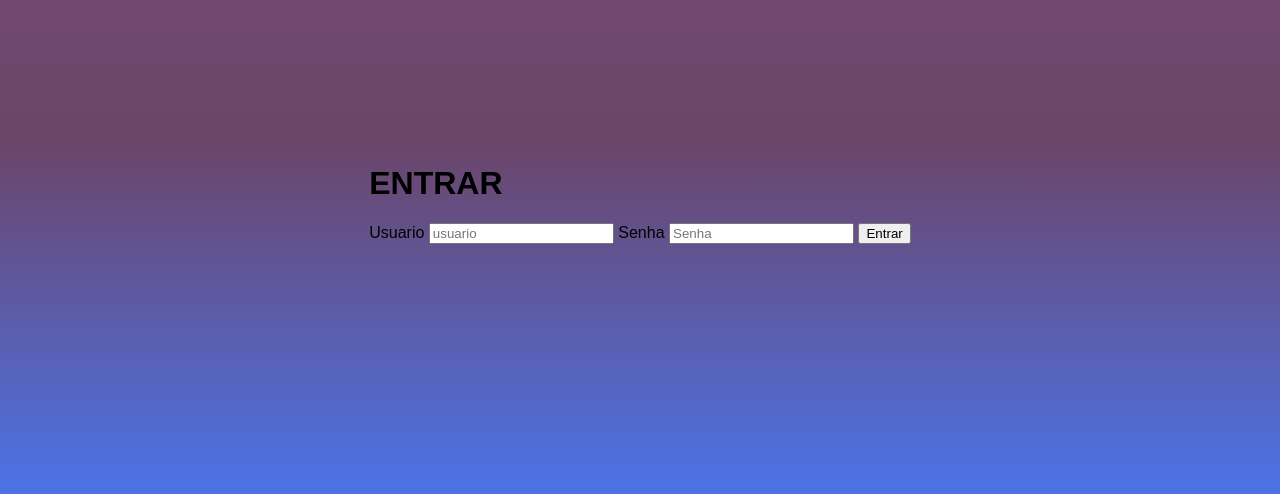
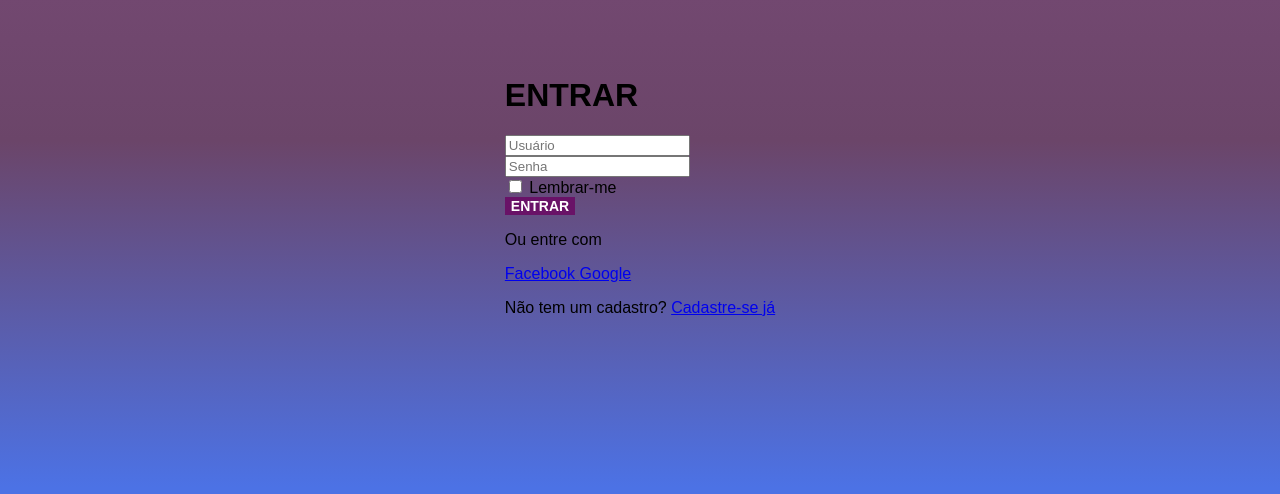
Before and after one commit to GiovannaBona/09-08CSS, a plain HTML site: page 09:08/login.html in a window 1280 px wide. Shown: the part 206-700 px from the top of the page. Drawn offline with Linux system fonts and the light colour scheme.

Commit message:
login.html

```diff
--- a/09:08/login.html
+++ b/09:08/login.html
@@ -1,21 +1,39 @@
 <!DOCTYPE html>
-<html lang="en">
+<html lang="pt-BR">
 <head>
     <meta charset="UTF-8">
     <meta name="viewport" content="width=device-width, initial-scale=1.0">
-   <link rel="stylesheet" href="style.css">
     <title>Login</title>
+    <link rel="stylesheet" href="style.css">
 </head>
 <body>
-    <div class="caixa-login">
+    <div class="container">
         <h1>ENTRAR</h1>
-     <form action="" method="post">
-    <label for="usuario">Usuario</label>
-    <input type="text" placeholder="usuario">
-    <label for="senha">Senha</label>
-    <input type="password" placeholder="Senha">
-    <input type="submit" value="Entrar">
-     </form>
+        <form action="">
+            <div class="form-group">
+                <input type="text" id="usuario" name="usuario" placeholder="Usuário">
+            </div>
+            <div class="form-group">
+                <input type="password" id="senha" name="senha" placeholder="Senha">
+            </div>
+            <div class="form-group">
+                <input type="checkbox" id="lembrar-me" name="lembrar-me">
+                <label for="lembrar-me">Lembrar-me</label>
+            </div>
+            <button type="submit" class="btn">ENTRAR</button>
+        </form>
+        <div class="social-login">
+            <p>Ou entre com</p>
+            <a href="#" class="social-icon facebook">
+                <i class="fab fa-facebook-f"></i>
+                Facebook
+            </a>
+            <a href="#" class="social-icon google">
+                <i class="fab fa-google"></i>
+                Google
+            </a>
+        </div>
+        <p class="register-link">Não tem um cadastro? <a href="#">Cadastre-se já</a></p>
     </div>
 </body>
 </html>
```
